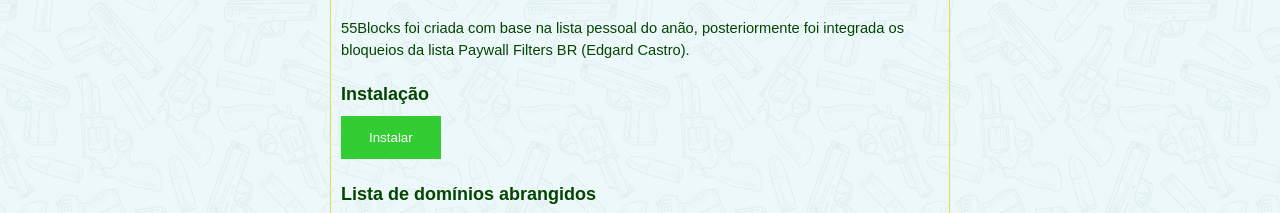
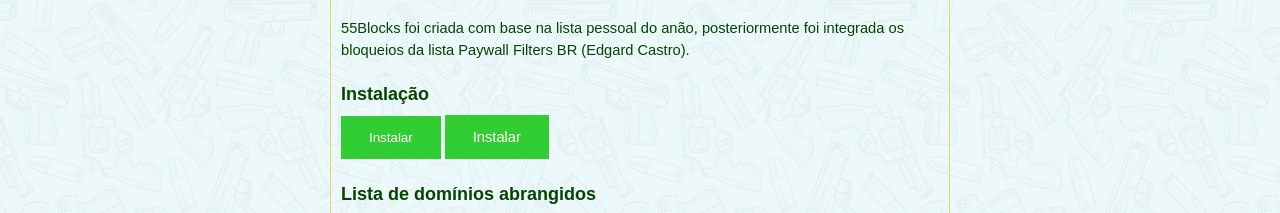
Before and after one commit to acarajebaiano/acarajebaiano.github.io, a plain HTML site: page index.html in a window 1280 px wide. Shown: the part 511-724 px from the top of the page. Drawn offline with Linux system fonts and the light colour scheme.

Commit message:
correção do botão Instalar

```diff
--- a/index.html
+++ b/index.html
@@ -33,6 +33,7 @@
 					<div class="instalar">
 						<!-- <a href="abp://subscribe/?location=https://raw.githubusercontent.com/55Blocks/55Blocks/master/55blocks.txt&title=55Blocks"><button class="btn success">Instalar</button></a> -->
 						<a href="abp:subscribe?location=https%3A%2F%2Fraw.githubusercontent.com%2F55Blocks%2F55Blocks%2Fmaster%2F55blocks.txt&amp;title=55Blocks"><button class="btn success">Instalar</button></a>
+						<a class="btn success" href="abp:subscribe?location=https%3A%2F%2Fraw.githubusercontent.com%2F55Blocks%2F55Blocks%2Fmaster%2F55blocks.txt&amp;title=55Blocks">Instalar</a>
 					</div>
 
 					<!--
```
